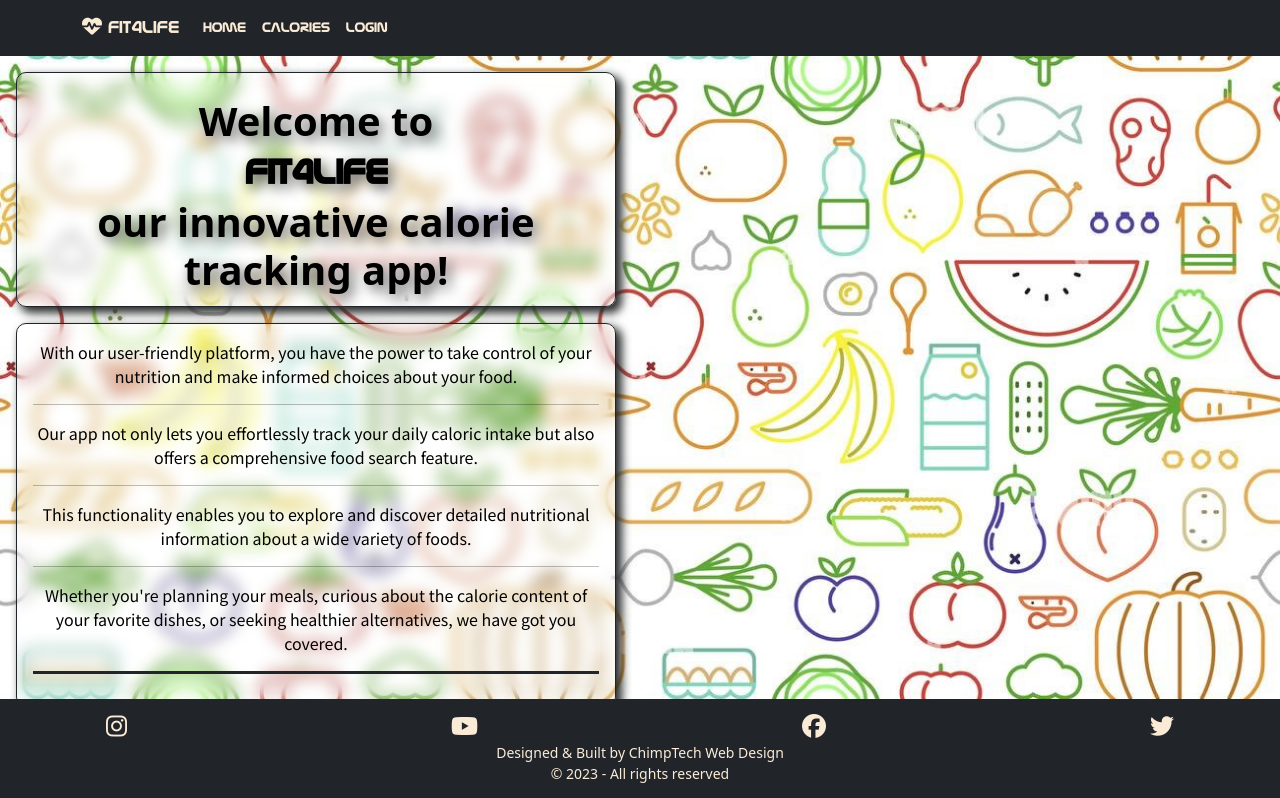
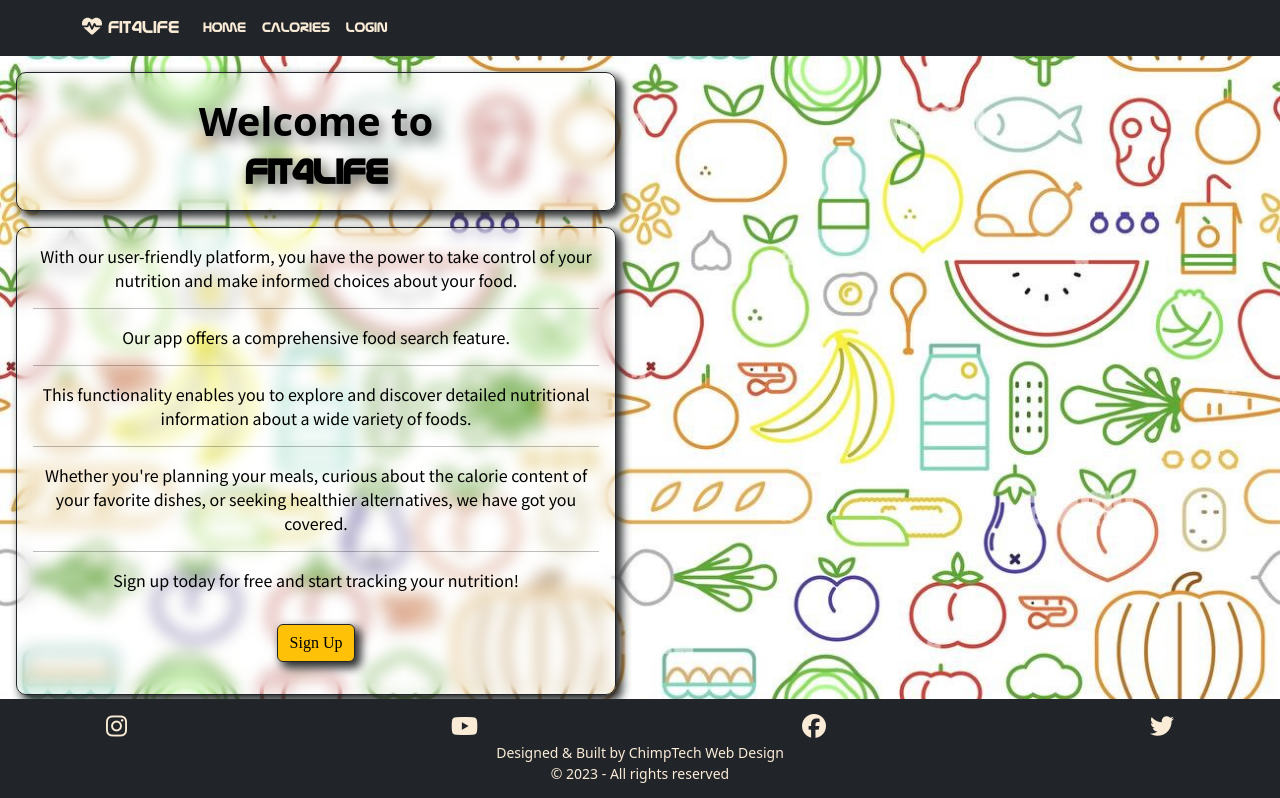
Before and after one commit to KSheridan86/Fit4Life, a React (Create React App) app in the folder fitness-frontend/: page / in a window 1280 px wide. Shown: the top 798 px of the page. Built offline with nearby package versions, Linux system fonts and the light colour scheme; a web font is replaced by a local one.

Commit message:
login/logout/update/delete functionality all working with persistence of data across the pages during different states

```diff
--- a/fitness-frontend/src/views/ConfirmDelete.js
+++ b/fitness-frontend/src/views/ConfirmDelete.js
@@ -10,6 +10,7 @@ const api = axios.create({
 
 const ConfirmDelete = () => {
     const [UserData, setUserData] = useState(null);
+    const [loading, setLoading] = useState(false); // New state variable
     const { id } = useParams();
     const navigate = useNavigate();
 
@@ -21,7 +22,7 @@ const ConfirmDelete = () => {
       }
       console.log("User Data:", UserData)
 
-  }, []);
+  }, [UserData]);
 
   useEffect(() => {
     // This will log the updated UserData after the initial render
@@ -30,13 +31,14 @@ const ConfirmDelete = () => {
 
     const handleDeleteProfile = async () => {
         try {
+          setLoading(true); // Set loading to true when starting delete action
           await api.delete(`/api/profiles/${id}`);
-          // Perform any necessary cleanup or actions after successful deletion
-          // For example, you could redirect to the home page or show a success message
-          // window.location.replace('/');
+          localStorage.removeItem('profileData');
+          setLoading(false); // Set loading back to false after delete action
           navigate('/');
         } catch (error) {
           console.error('Failed to delete profile:', error);
+          setLoading(false); // Set loading back to false after delete action
         }
       };
 
@@ -55,9 +57,12 @@ const ConfirmDelete = () => {
           <div className="col-12 text-center hand-writing">
             <button
               onClick={handleDeleteProfile}
-              className="btn btn-warning border-dark border-2 mt-3 col-6 ">
-                Delete??
+              className="btn btn-warning border-dark border-2 mt-3 col-6 "
+              disabled={loading} // Disable the button while loading is true
+              >
+                {loading ? 'Deleting...' : 'Delete Profile'}
             </button>
+            {loading ? <p className="glass-box m-5 p-3 text-center">This may take a few seconds.....</p> : null}
           </div>
         </div>
     );
--- a/fitness-frontend/src/views/Home.js
+++ b/fitness-frontend/src/views/Home.js
@@ -21,8 +21,10 @@ const Home = ({loggedIn}) => {
         // Check if UserData & profileData exists in local storage
         const storedProfileData = JSON.parse(localStorage.getItem('profileData'));
         const storedUserData = JSON.parse(localStorage.getItem('UserData'));
-        if (storedProfileData && storedUserData) {
+        if (storedProfileData) {
             setProfileData(storedProfileData);
+        }
+        if (storedUserData) {
             setUserData(storedUserData);
         }
 
@@ -71,8 +73,6 @@ const Home = ({loggedIn}) => {
                     Welcome to
                     <br />
                     <span className="nasa-black text-uppercase">Fit4Life</span>
-                    <br />
-                    our innovative calorie tracking app!
                 </h1>
             </div>
 
@@ -83,8 +83,7 @@ const Home = ({loggedIn}) => {
                 </p>
                 <hr />
                 <p>
-                    Our app not only lets you effortlessly track your daily
-                    caloric intake but also offers a comprehensive food search feature.
+                    Our app offers a comprehensive food search feature.
                 </p>
                 <hr />
                 <p>
@@ -92,18 +91,31 @@ const Home = ({loggedIn}) => {
                     a wide variety of foods.
                 </p>
                 <hr />
-                <p className="border-bottom border-3 border-dark pb-3">
+                <p className="">
                     Whether you're planning your meals, curious about the calorie content of your favorite dishes,
                     or seeking healthier alternatives, we have got you covered.
                 </p>
+                <hr />
+                {!loggedIn ? (
+                    <div>
+                        <p className="pb-3">
+                            Sign up today for free and start tracking your nutrition!
+                        </p>
+                        <div className="col-12 text-center hand-writing mb-3">
+                            <button className="btn btn-warning border-dark">Sign Up</button>
+                        </div>
+                    </div>
+                    ) : (null)
+                }
 
             </div>
-
-            <div className="glass-box m-3 mb-5 border-dark">
-            <h1 className="hand-writing text-center mt-3 mb-3">Welcome {UserData ? UserData.username : 'Friend!'}!</h1>
+            {loggedIn ? (
+            <div className="glass-box m-3 mb-5 border-dark text-center">
+                <h1 className="hand-writing text-center mt-3 mb-3">
+                    Welcome {UserData ? UserData.username : 'Friend!'}!
+                </h1>
                 {profileData ? (
                 <div>
-
                     <p>Age: {profileData.age}</p>
                     <p>Height: {profileData.height} Cms</p>
                     <p>Weight: {profileData.weight} Kgs</p>
@@ -128,7 +140,9 @@ const Home = ({loggedIn}) => {
                     </div>
                 </div>)}
             </div>
-                <div style={{height: "15px"}}></div>
+                ) : (null)
+            }
+                <div style={{height: "50px"}}></div>
         </div>
     );
 };
--- a/fitness-frontend/src/views/Login.js
+++ b/fitness-frontend/src/views/Login.js
@@ -73,7 +73,7 @@ const Login = ({ onLogin }) => {
               <br></br>
               <div className="col-12 text-center hand-writing">
                 <button
-                  className="btn btn-primary border-dark border-2 mt-3 col-6 mb-5"
+                  className="btn btn-warning border-dark border-2 mt-3 col-6 mb-5"
                   type="submit">
                     Login
                 </button>
```
Lines whose indentation alone changed are shown as unchanged.
